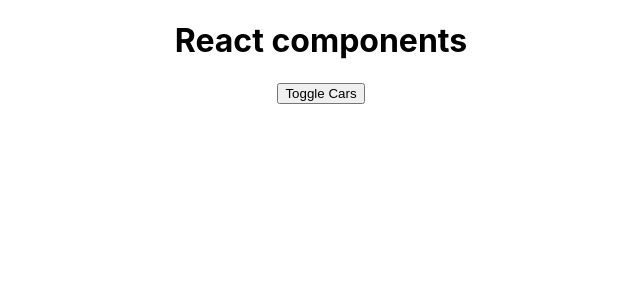
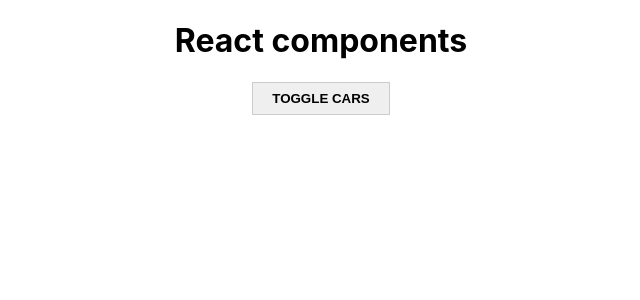
Before and after one commit to poperechnyi1/React-learning, a React app in the folder learn_cource_1/first_react_app/react-theory/: page / in a window 1280 px wide. Shown: the top 300 px of the page, without its empty margins (319-959 px from the left). Built offline with nearby package versions, Linux system fonts and the light colour scheme.

Commit message:
use scss instead css

```diff
--- a/learn_cource_1/first_react_app/react-theory/src/App.js
+++ b/learn_cource_1/first_react_app/react-theory/src/App.js
@@ -1,5 +1,5 @@
 import React from 'react';
-import './App.css';
+import './App.scss';
 import Car from './Car/Car';
 
 
@@ -74,6 +74,7 @@ class App extends React.Component {
 
         <button
         onClick={this.toggleCarsHandler}
+        className={'AppButton'}
         >Toggle Cars</button>
 
       <div style={{
```
